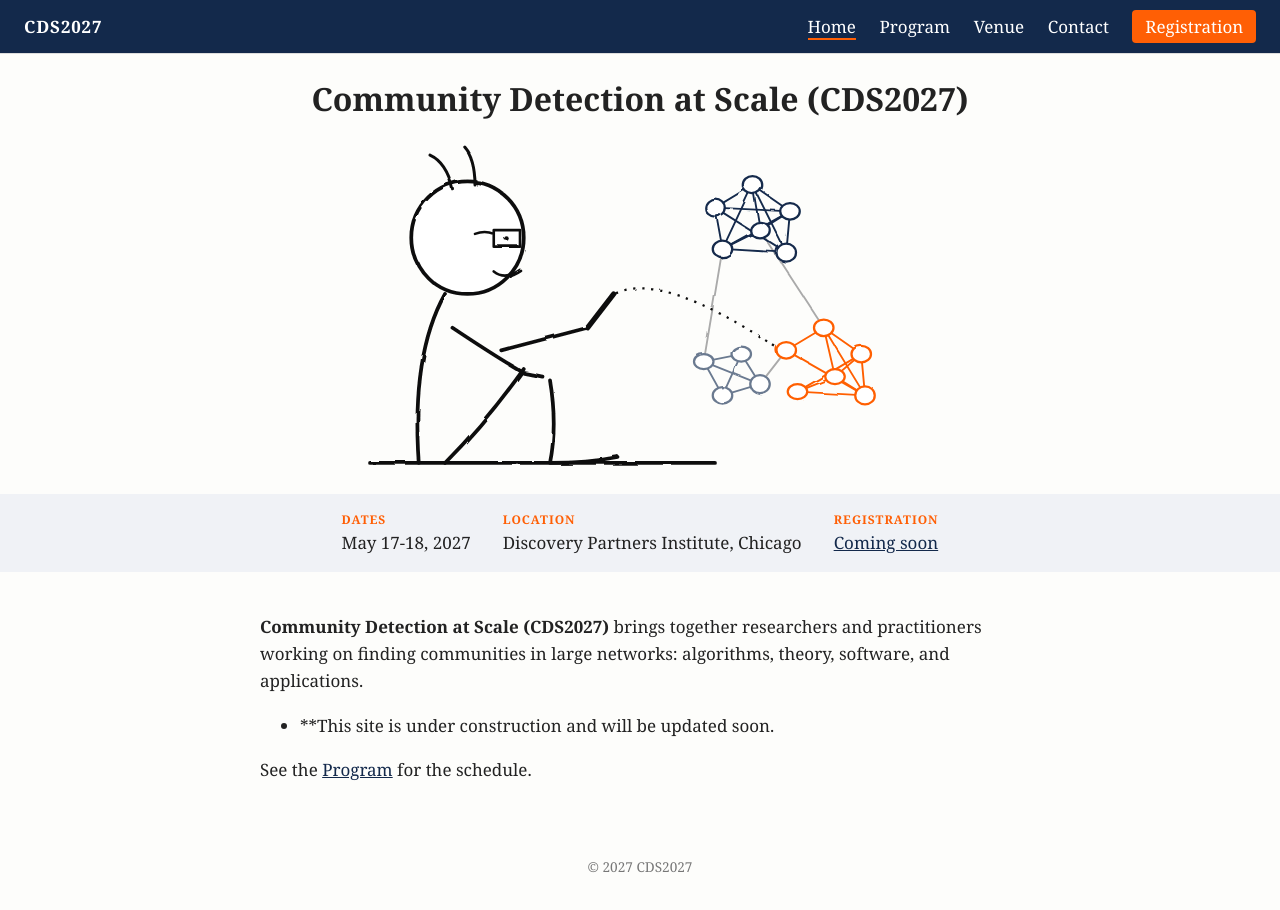
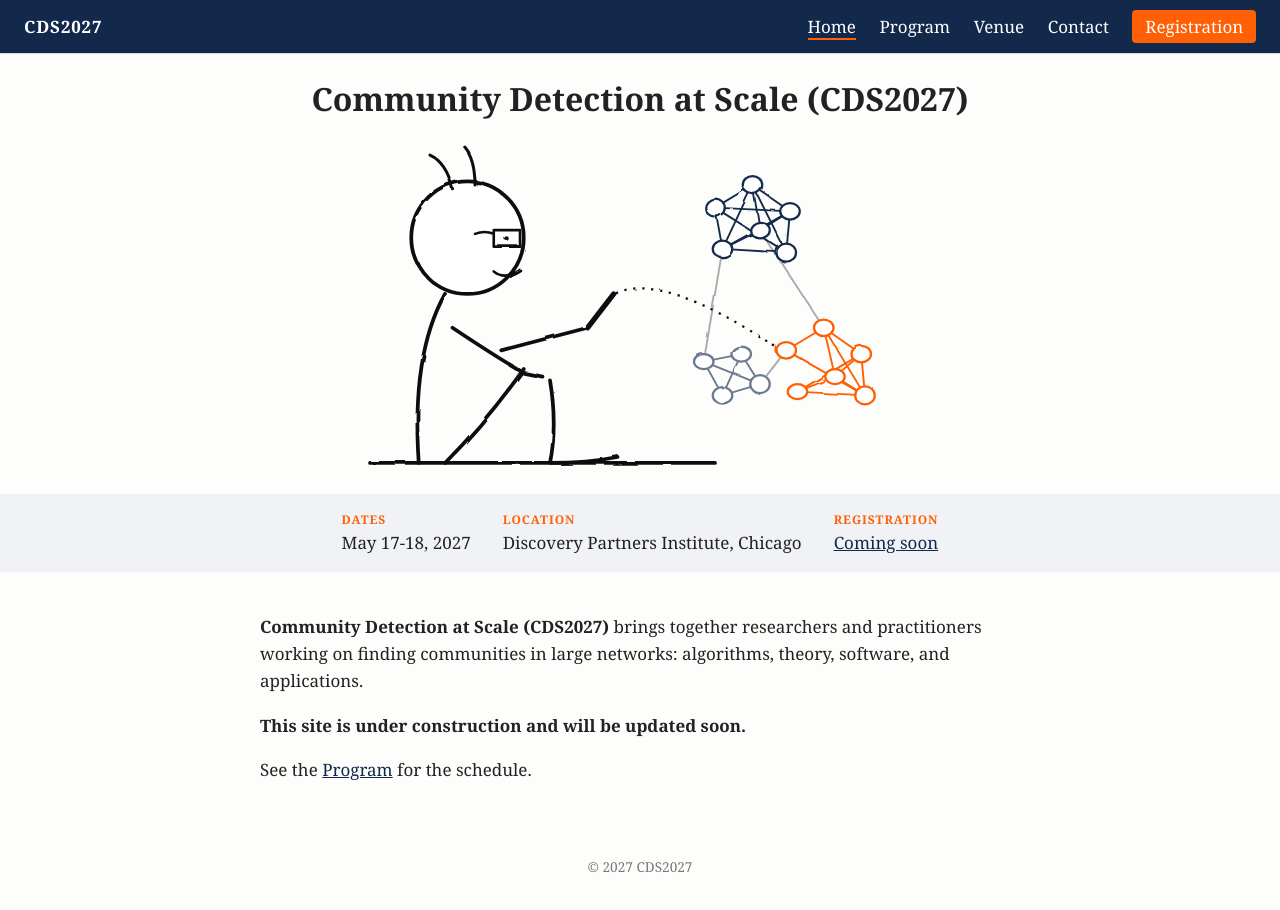
Before and after one commit to chackoge/cds2027, a Jekyll site: the page built from index.md, in a window 1280 px wide. Built offline with Jekyll 4.4.1, drawn with Linux system fonts in a browser that asks for light colours.

```diff
--- a/index.md
+++ b/index.md
@@ -5,6 +5,6 @@ hero: true
 
 **Community Detection at Scale (CDS2027)** brings together researchers and practitioners working on finding communities in large networks: algorithms, theory, software, and applications.
 
-- **This site is under construction and will be updated soon.
+**This site is under construction and will be updated soon.**
 
 See the [Program](program/) for the schedule.
```
